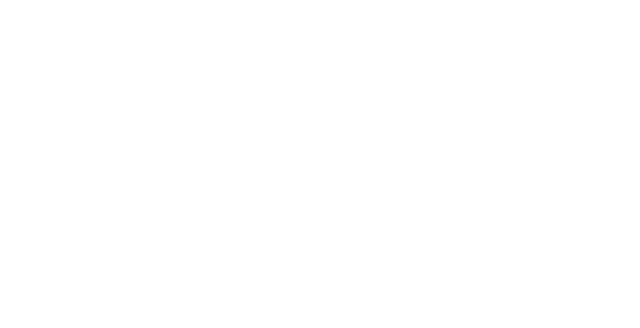
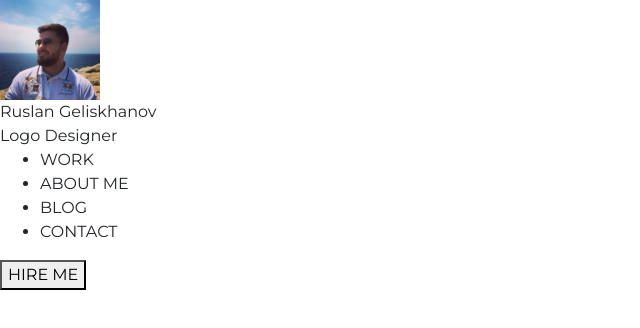
Before and after one commit to rustam06/RuslanProject, a website: page src/index.html in a window 1280 px wide. Shown: the whole page, without its empty margins (0-640 px from the left). Drawn offline with Linux system fonts and the light colour scheme.

Commit message:
Second commit
Изменил с Сасс на СсСС

```diff
--- a/src/index.html
+++ b/src/index.html
@@ -1,13 +1,35 @@
 <!DOCTYPE html>
 <html lang="ru">
+
 <head>
 	<meta charset="UTF-8" />
 	<meta name="viewport" content="width=device-width, initial-scale=1.0" />
 	<meta http-equiv="X-UA-Compatible" content="ie=edge" />
 	<link rel="stylesheet" href="css/bootstrap-grid.min.css" />
 	<link rel="stylesheet" href="css/bootstrap-reboot.min.css" />
-		<link rel="stylesheet" href="css/style.css" />
-		<title>Document</title>
+	<link rel="stylesheet" href="css/style.min.css" />
+	<link
+		href="https://fonts.googleapis.com/css?family=Montserrat:200i,300,400,400i,700&display=swap&subset=cyrillic-ext"
+		rel="stylesheet">
+	<title>GRdesign</title>
 </head>
-	<body></body>
+
+<body>
+	<header>
+		<div class="header__logo">
+			<div class="header__logo-img"></div>
+			<div class="logo__descr">Ruslan Geliskhanov<br><span>Logo Designer</span></div>
+		</div>
+		<nav class="header__nav">
+			<ul>
+				<li>WORK </li>
+				<li>ABOUT ME</li>
+				<li>BLOG</li>
+				<li>CONTACT</li>
+			</ul>
+			<button class="hire_me">HIRE ME</button>
+		</nav>
+	</header>
+</body>
+
 </html>
--- /dev/null
+++ b/src/sass/_base.scss
@@ -0,0 +1,3 @@
+* {
+    font-family: 'Montserrat', sans-serif;
+}
--- /dev/null
+++ b/src/sass/blocks/_header.scss
@@ -0,0 +1,5 @@
+.header__logo-img {
+	background: #2b2a2c url(../img/RuslanMain-min.jpg) center/cover no-repeat;
+	width: 100px;
+	height: 100px;
+}
--- /dev/null
+++ b/src/sass/style.scss
@@ -0,0 +1,2 @@
+@import 'base';
+@import 'blocks/header';
```
Also changed, not shown: src/css/style.css (deleted), src/css/style.min.css, src/img/RuslanMain-min.jpg (added), src/img/RuslanMain.jpg (deleted), src/img/WhoIam-min.jpg (added), src/sass/style.sass (deleted). Lines whose indentation alone changed are shown as unchanged.
